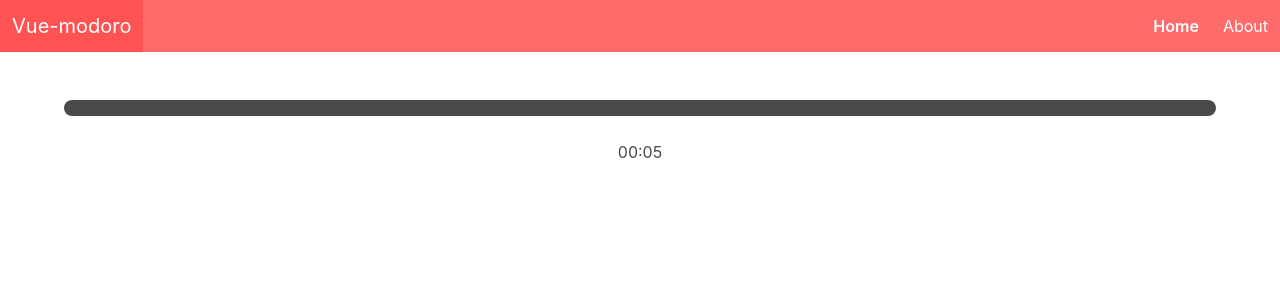
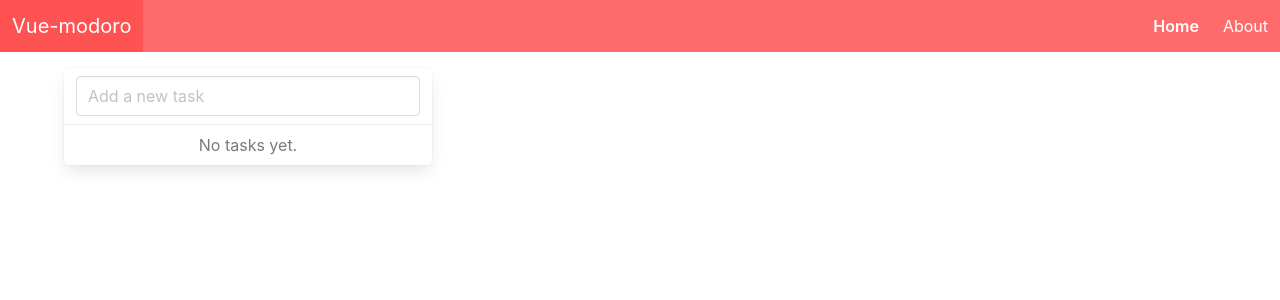
Before and after one commit to mccabiles/vue-modoro, a Vue app: page / in a window 1280 px wide. Shown: the top 300 px of the page. Built offline with nearby package versions, Linux system fonts and the light colour scheme.

Commit message:
Add Task list to Home view

```diff
--- a/src/views/Home.vue
+++ b/src/views/Home.vue
@@ -1,15 +1,63 @@
 <template>
-  <body>
-    <timer></timer>
+  <body class="container">
+    <div class="columns">
+      <div class="column is-one-third">
+        <task-list
+          :tasks="tasks"
+          v-model="newTask"
+          @on:save="createTask"
+          @on:delete="deleteTask"
+        />
+      </div>
+
+      <div class="column">
+        <router-view></router-view>
+      </div>
+    </div>
   </body>
 </template>
 
 <script>
-import Timer from "@/components/Timer";
+import Task from '@/models/Task';
+import TaskList from "@/components/TaskList";
 export default {
-  name: "home",
+  name: "Home",
   components: {
-    Timer
+    TaskList
   },
+
+  data() {
+    return {
+      newTask: "",
+      tasks: {},
+    };
+  },
+
+  mounted () {
+    this.getTasks();
+  },
+
+  methods: {
+    getTasks () {
+      this.tasks = Task.getAllTasks();
+    },
+
+    createTask() {
+      Task.createTask(this.newTask);
+      this.newTask = "";
+      this.getTasks();
+    },
+
+    deleteTask(task) {
+      Task.delete(task.id);
+      this.getTasks();
+    }
+  }
 };
 </script>
+
+<style scoped>
+.container {
+  margin-top: 16px;
+}
+</style>
```
